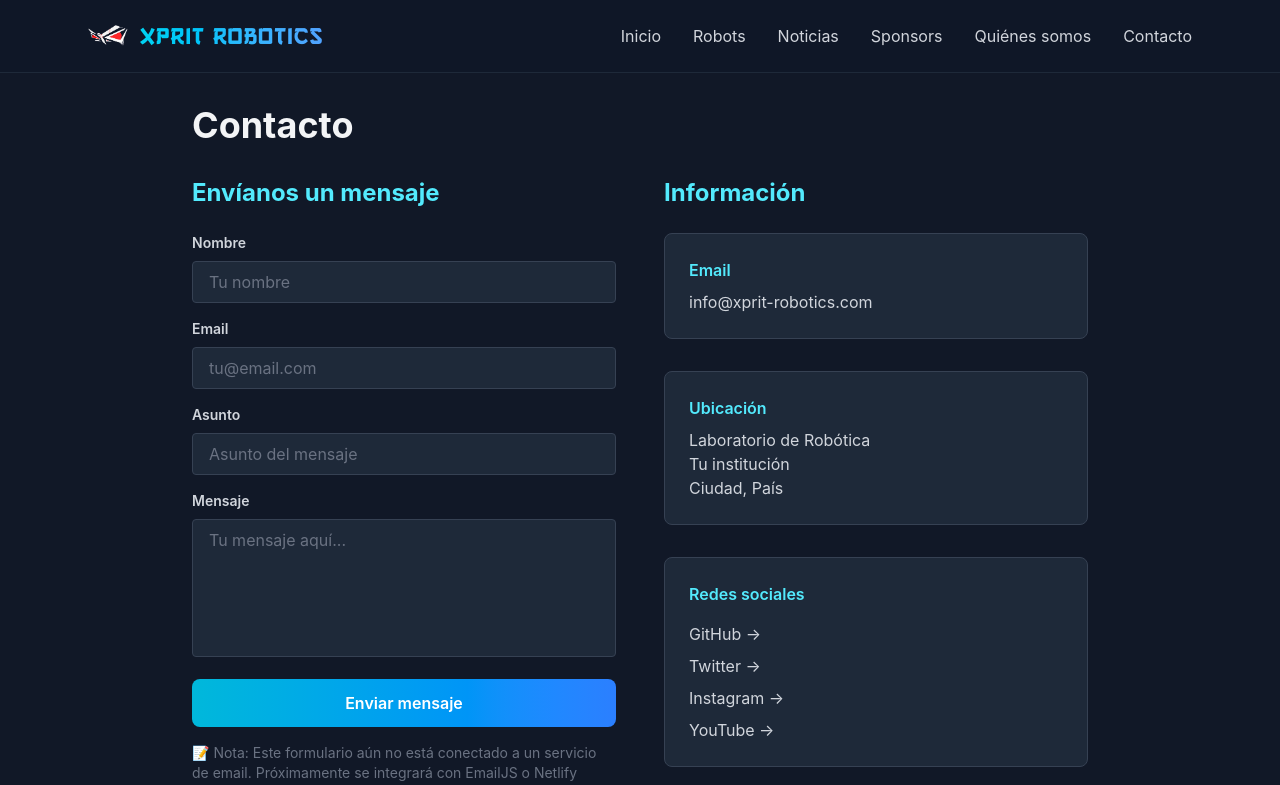
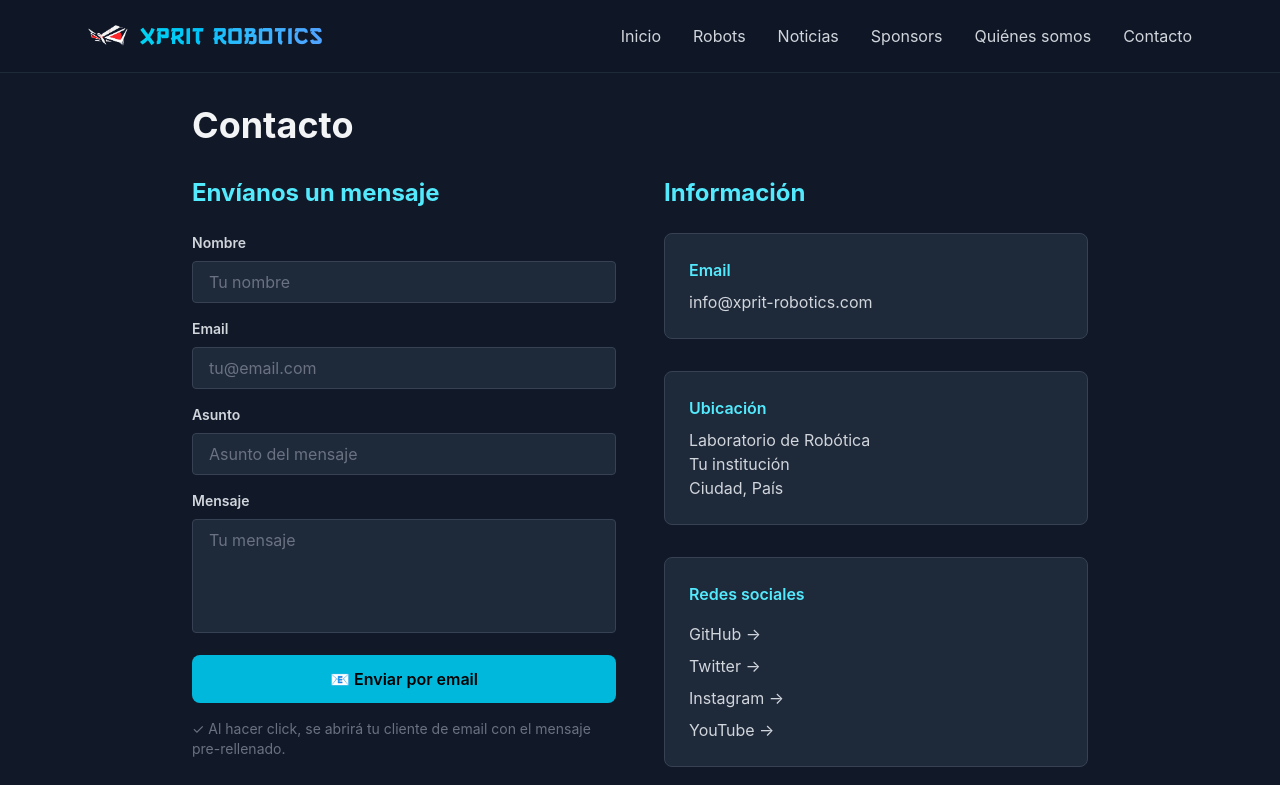
Before and after one commit to FranJx/xprit-site, a Next.js app: page /contacto in a window 1280 px wide. Shown: the top 785 px of the page. Built offline with nearby package versions, Linux system fonts and the light colour scheme; a web font is replaced by a local one.

Commit message:
feat: add sponsors carousel section to homepage and implement mailto contact form

```diff
--- a/pages/contacto.tsx
+++ b/pages/contacto.tsx
@@ -1,27 +1,21 @@
 import Head from 'next/head'
-import { useState } from 'react'
 
 export default function Contacto() {
-  const [formState, setFormState] = useState({
-    name: '',
-    email: '',
-    subject: '',
-    message: '',
-  })
-  const [submitted, setSubmitted] = useState(false)
+  const handleMailtoClick = (e: React.MouseEvent<HTMLAnchorElement>) => {
+    const name = (document.getElementById('name') as HTMLInputElement)?.value || '';
+    const email = (document.getElementById('email') as HTMLInputElement)?.value || '';
+    const subject = (document.getElementById('subject') as HTMLInputElement)?.value || '';
+    const message = (document.getElementById('message') as HTMLTextAreaElement)?.value || '';
 
-  const handleChange = (e: React.ChangeEvent<HTMLInputElement | HTMLTextAreaElement>) => {
-    setFormState({ ...formState, [e.target.name]: e.target.value })
-  }
+    if (!name || !email || !subject || !message) {
+      alert('Por favor completa todos los campos');
+      e.preventDefault();
+      return;
+    }
 
-  const handleSubmit = (e: React.FormEvent) => {
-    e.preventDefault()
-    // Aquí iría la lógica de envío (EmailJS, Netlify Forms, etc.)
-    console.log('Form submitted:', formState)
-    setSubmitted(true)
-    setTimeout(() => setSubmitted(false), 5000)
-    setFormState({ name: '', email: '', subject: '', message: '' })
-  }
+    const mailtoLink = `mailto:info@xprit-robotics.com?subject=${encodeURIComponent(subject)}&body=${encodeURIComponent(`De: ${name} (${email})\n\n${message}`)}`;
+    window.location.href = mailtoLink;
+  };
 
   return (
     <>
@@ -38,20 +32,12 @@ export default function Contacto() {
             <div>
               <h2 className="text-2xl font-bold mb-6 text-cyan-300">Envíanos un mensaje</h2>
 
-              {submitted && (
-                <div className="mb-6 p-4 bg-green-500/20 border border-green-500 rounded text-green-300">
-                  ✓ Mensaje enviado correctamente. Te contactaremos pronto.
-                </div>
-              )}
-
-              <form onSubmit={handleSubmit} className="space-y-4">
+              <form className="space-y-4">
                 <div>
                   <label className="block text-sm font-semibold text-gray-300 mb-2">Nombre</label>
                   <input
                     type="text"
-                    name="name"
-                    value={formState.name}
-                    onChange={handleChange}
+                    id="name"
                     required
                     className="w-full px-4 py-2 bg-gray-800 border border-gray-700 rounded text-white placeholder-gray-500 focus:border-cyan-500 focus:outline-none transition-colors"
                     placeholder="Tu nombre"
@@ -61,9 +47,7 @@ export default function Contacto() {
                   <label className="block text-sm font-semibold text-gray-300 mb-2">Email</label>
                   <input
                     type="email"
-                    name="email"
-                    value={formState.email}
-                    onChange={handleChange}
+                    id="email"
                     required
                     className="w-full px-4 py-2 bg-gray-800 border border-gray-700 rounded text-white placeholder-gray-500 focus:border-cyan-500 focus:outline-none transition-colors"
                     placeholder="tu@email.com"
@@ -73,9 +57,7 @@ export default function Contacto() {
                   <label className="block text-sm font-semibold text-gray-300 mb-2">Asunto</label>
                   <input
                     type="text"
-                    name="subject"
-                    value={formState.subject}
-                    onChange={handleChange}
+                    id="subject"
                     required
                     className="w-full px-4 py-2 bg-gray-800 border border-gray-700 rounded text-white placeholder-gray-500 focus:border-cyan-500 focus:outline-none transition-colors"
                     placeholder="Asunto del mensaje"
@@ -84,25 +66,25 @@ export default function Contacto() {
                 <div>
                   <label className="block text-sm font-semibold text-gray-300 mb-2">Mensaje</label>
                   <textarea
-                    name="message"
-                    value={formState.message}
-                    onChange={handleChange}
+                    id="message"
                     required
-                    rows={5}
+                    rows={4}
                     className="w-full px-4 py-2 bg-gray-800 border border-gray-700 rounded text-white placeholder-gray-500 focus:border-cyan-500 focus:outline-none transition-colors resize-none"
-                    placeholder="Tu mensaje aquí..."
+                    placeholder="Tu mensaje"
                   ></textarea>
                 </div>
-                <button
-                  type="submit"
-                  className="w-full px-6 py-3 bg-gradient-to-r from-cyan-500 to-blue-500 text-white rounded-lg font-semibold hover:shadow-lg hover:shadow-cyan-500/50 transition-all duration-300 transform hover:scale-105"
+
+                <a
+                  href="#"
+                  onClick={handleMailtoClick}
+                  className="w-full block px-6 py-3 bg-cyan-500 text-black font-semibold rounded-lg hover:bg-cyan-400 transition-colors text-center"
                 >
-                  Enviar mensaje
-                </button>
+                  📧 Enviar por email
+                </a>
               </form>
 
               <p className="text-sm text-gray-500 mt-4">
-                📝 Nota: Este formulario aún no está conectado a un servicio de email. Próximamente se integrará con EmailJS o Netlify Forms.
+                ✓ Al hacer click, se abrirá tu cliente de email con el mensaje pre-rellenado.
               </p>
             </div>
 
--- a/pages/index.tsx
+++ b/pages/index.tsx
@@ -1,5 +1,6 @@
 import Head from 'next/head'
 import Link from 'next/link'
+import { useState, useEffect } from 'react'
 
 export default function Home() {
   return (
@@ -94,6 +95,24 @@ export default function Home() {
           </div>
         </section>
 
+        {/* Sponsors Section */}
+        <section className="py-24 px-6 bg-gray-900 border-t border-gray-700">
+          <div className="max-w-6xl mx-auto">
+            <h2 className="text-4xl font-bold text-center mb-4">Nuestros Sponsors</h2>
+            <p className="text-center text-gray-400 mb-12">Empresas que confían en XpriT Robotics y apoyan la innovación</p>
+
+            {/* Carrusel vacío con CTA */}
+            <div className="relative w-full h-40 bg-gradient-to-r from-gray-800 to-gray-800 border-2 border-dashed border-gray-600 rounded-lg flex items-center justify-center overflow-hidden">
+              <div className="text-center">
+                <p className="text-gray-400 mb-4">Proximamente nuestros sponsors aquí</p>
+                <Link href="/sponsors" className="inline-block px-6 py-3 bg-gradient-to-r from-cyan-500 to-blue-500 text-white rounded-lg font-semibold hover:shadow-lg hover:shadow-cyan-500/50 transition-all duration-300">
+                  ¿Quieres apoyarnos? Únete al programa de sponsors
+                </Link>
+              </div>
+            </div>
+          </div>
+        </section>
+
         {/* CTA Final */}
         <section className="py-16 px-6 bg-gradient-to-r from-cyan-900/30 to-blue-900/30 text-center">
           <h3 className="text-3xl font-bold mb-6">¿Listo para conocer nuestros proyectos?</h3>
```
